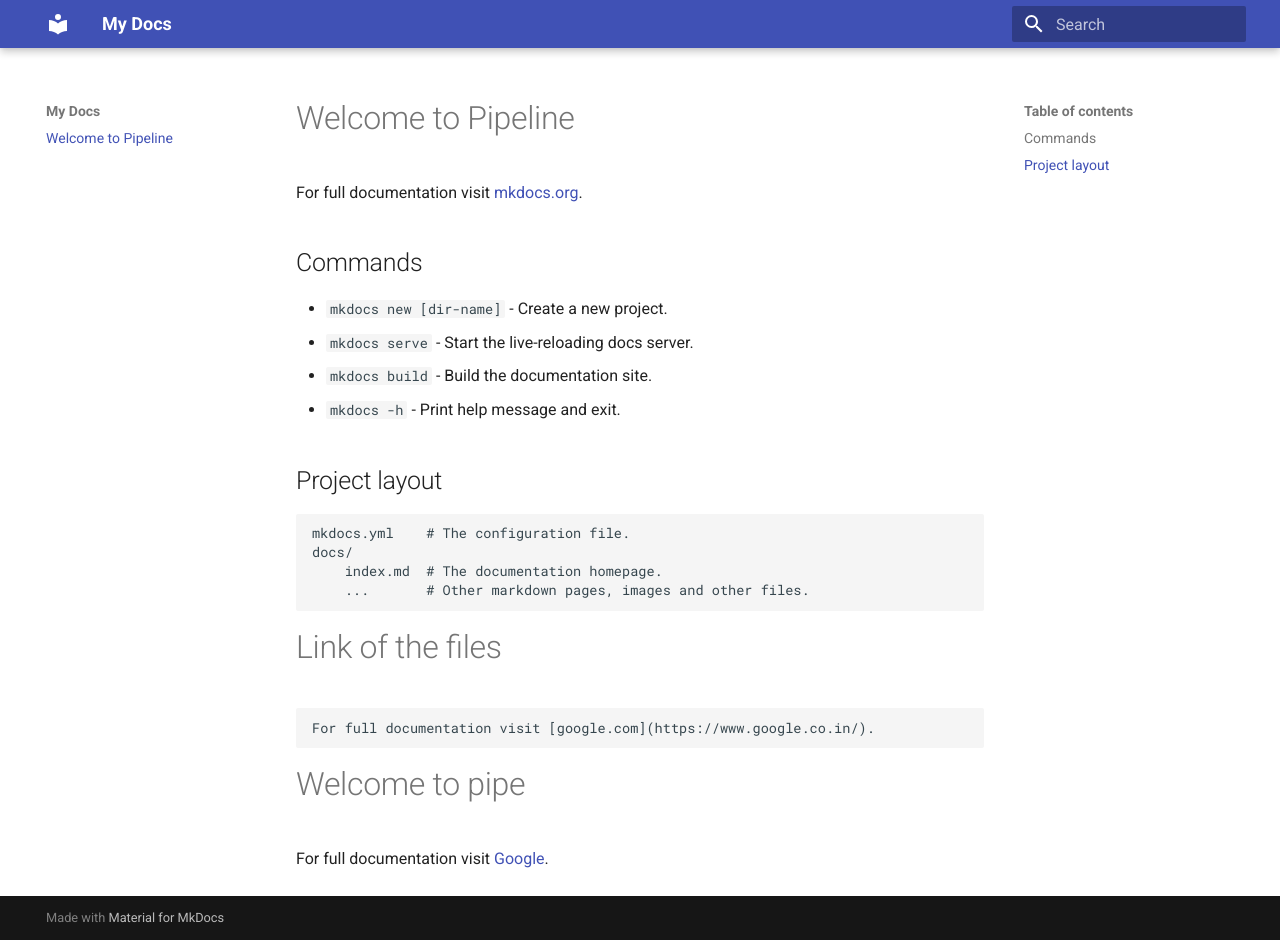
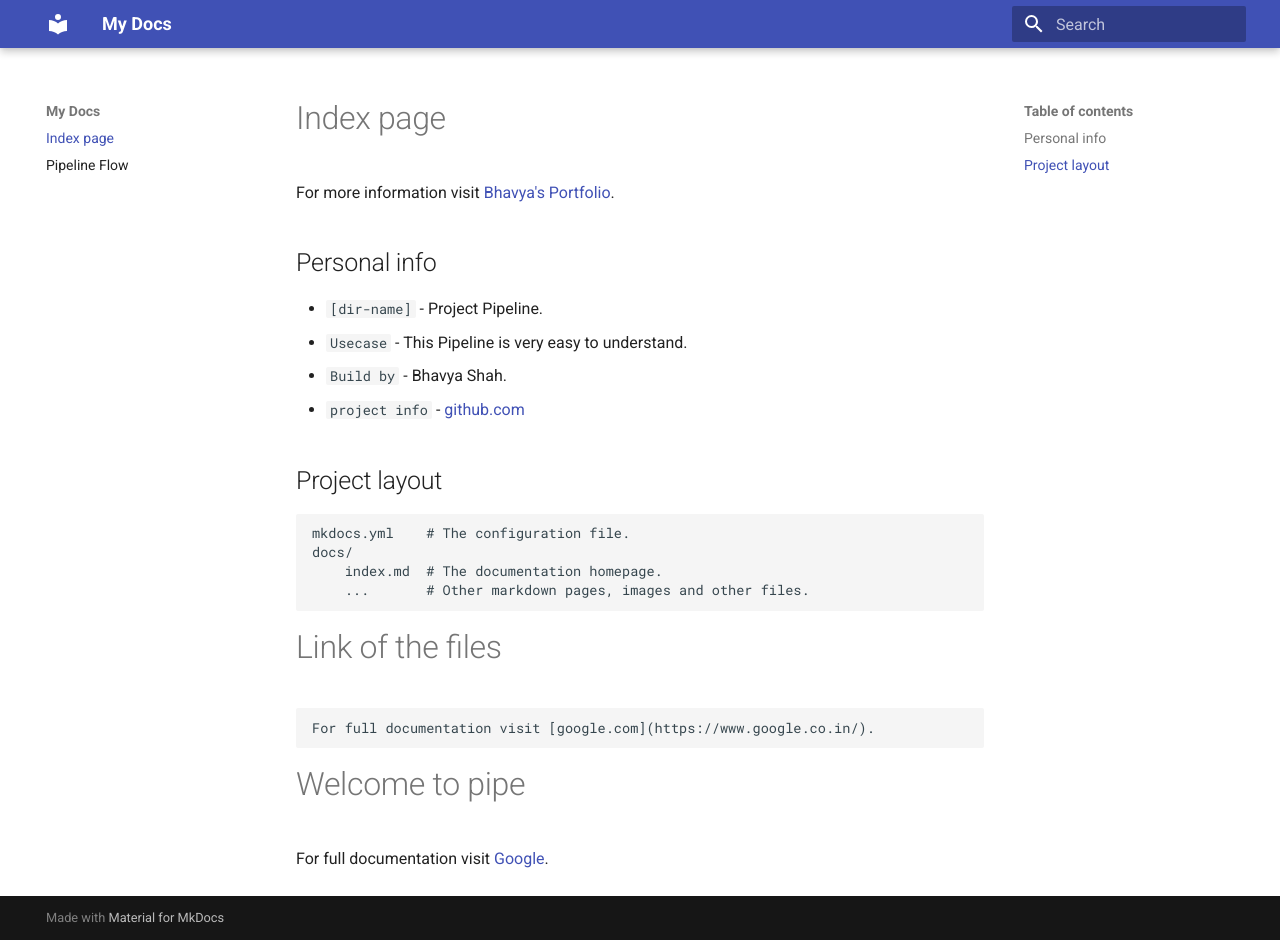
Before and after one commit to BHAVYASHAHM123/project_pipeline, an MkDocs documentation site: the page built from docs/index.md, in a window 1280 px wide and 940 px high. Built offline with MkDocs 1.6.1 and Material for MkDocs 9.7.7, drawn with Linux system fonts in a browser that asks for light colours.

Commit message:
Add existing file

```diff
--- a/docs/index.md
+++ b/docs/index.md
@@ -1,13 +1,13 @@
-# Welcome to Pipeline
+# Index page
 
-For full documentation visit [mkdocs.org](https://www.mkdocs.org).
+For more information visit [Bhavya's Portfolio](https://bhavyashahm123.github.io/bhavyaportfolio/).
 
-## Commands
+## Personal info
 
-* `mkdocs new [dir-name]` - Create a new project.
-* `mkdocs serve` - Start the live-reloading docs server.
-* `mkdocs build` - Build the documentation site.
-* `mkdocs -h` - Print help message and exit.
+* `[dir-name]` - Project Pipeline.
+* `Usecase` - This Pipeline is very easy to understand.
+* `Build by` - Bhavya Shah.
+* `project info` - [github.com](https://github.com/BHAVYASHAHM123)
 
 ## Project layout
 
```
Also changed, not shown: docs/pipeline_flow.md (added, +3 -0 lines), 1 other file.
